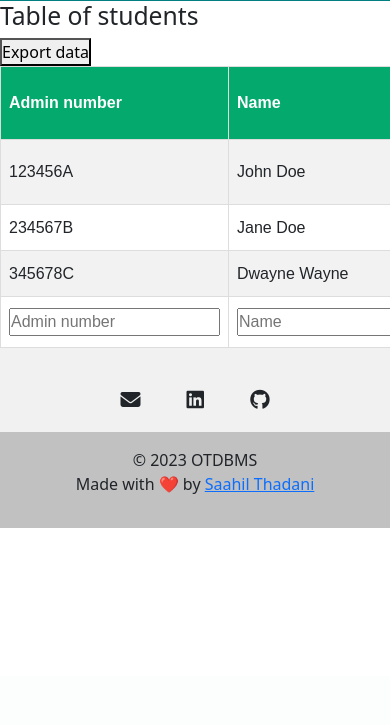
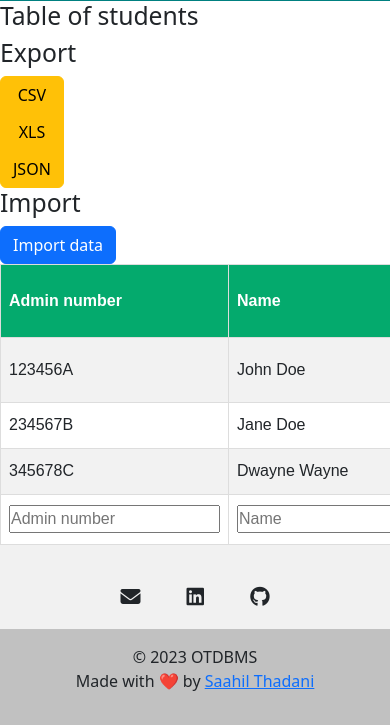
Before and after one commit to SALTx/OTDBMS-Backend, a PHP site: page /students.php in a window 390 px wide; the page is wider, and only the part inside the window is pictured. Shown: the part 168-893 px from the top of that part. Before the commit the page ends 696 px from the top of that part, so only its background shows below. Run offline with PHP 8.4, Linux system fonts and the light colour scheme; a user stored in the database is signed in; data comes from the database, SQL or seed files in the repository; some libraries are stand-ins or nearby versions.

Commit message:
Added export to XLS

```diff
--- /dev/null
+++ b/js/exportfiles.js
@@ -0,0 +1,52 @@
+function exportTableToCSV(filename) {
+    var csv = [];
+    var rows = document.querySelectorAll('table tr');
+    for (var i = 0; i < rows.length - 1; i++) {
+        var row = [];
+        var cols = rows[i].querySelectorAll('td, th');
+        for (var j = 0; j < cols.length; j++) row.push(cols[j].innerText);
+        csv.push(row.join(','));
+    }
+    downloadCSV(csv.join('\n'), filename);
+}
+
+function downloadCSV(csv, filename) {
+    var csvFile;
+    var downloadLink;
+    csvFile = new Blob([csv], {
+        type: 'text/csv'
+    });
+    downloadLink = document.createElement('a');
+    downloadLink.download = filename;
+    downloadLink.href = window.URL.createObjectURL(csvFile);
+    downloadLink.style.display = 'none';
+    document.body.appendChild(downloadLink);
+    downloadLink.click();
+}
+
+
+function exportTableToXLS(filename) {
+    var location = 'data:application/vnd.ms-excel;base64,';
+    var excelTemplate = '<html> ' +
+        '<head> ' +
+        '<meta http-equiv="content-type" content="text/plain; charset=UTF-8"/> ' +
+        '</head> ' +
+        '<body> ' +
+        document.getElementById("table-conatainer").innerHTML +
+        '</body> ' +
+        '</html>'
+    var link = document.createElement("a");
+    link.href = location + window.btoa(excelTemplate);
+    link.download = filename;
+    link.click();
+}
+
+
+$(document).ready(function() {
+    $('#exportToCSV').click(function() {
+        exportTableToCSV('students.csv');
+    });
+    $('#exportToXLS').click(function() {
+        exportTableToXLS('students.xls');
+    });
+});
--- a/students.php
+++ b/students.php
@@ -9,6 +9,7 @@
     include "partials/imports.php";
     include "partials/helpers.php";
     ?>
+    <script defer src="js/exportfiles.js"></script>
     <title>Students | OTDBMS</title>
 </head>
 
@@ -33,37 +34,27 @@
 
     <section>
         <h2>Table of students</h2>
-        <button id='exportButton'>Export data</button>
-        <?php
-        echo "<script>";
-        echo "function exportTableToCSV(filename) {";
-        echo "var csv = [];";
-        echo "var rows = document.querySelectorAll('table tr');";
-        echo "for (var i = 0; i < rows.length-1; i++) {";
-        echo "var row = [], cols = rows[i].querySelectorAll('td, th');";
-        echo "for (var j = 0; j < cols.length; j++)";
-        echo "row.push(cols[j].innerText);";
-        echo "csv.push(row.join(','));";
-        echo "}";
-        echo "downloadCSV(csv.join('\\n'), filename);";
-        echo "}";
-        echo "function downloadCSV(csv, filename) {";
-        echo "var csvFile;";
-        echo "var downloadLink;";
-        echo "csvFile = new Blob([csv], { type: 'text/csv' });";
-        echo "downloadLink = document.createElement('a');";
-        echo "downloadLink.download = filename;";
-        echo "downloadLink.href = window.URL.createObjectURL(csvFile);";
-        echo "downloadLink.style.display = 'none';";
-        echo "document.body.appendChild(downloadLink);";
-        echo "downloadLink.click();";
-        echo "}";
-        echo "document.getElementById('exportButton').addEventListener('click', function () {";
-        echo "exportTableToCSV('students.csv');";
-        echo "});";
-        echo "</script>";
-        ?>
-        <table>
+        <div id="actionButtons">
+            <div class="row">
+                <div class="col-md-6">
+                    <h2>Export</h2>
+                    <div class="btn-group-vertical" role="group" aria-label="Export buttons">
+                        <button type="button" id="exportToCSV" class="btn btn-warning">CSV</button>
+                        <button type="button" id="exportToXLS" class="btn btn-warning">XLS</button>
+                        <button type="button" id="exportToJSON" class="btn btn-warning">JSON</button>
+                    </div>
+                </div>
+                <div class="col-md-6">
+                    <h2>Import</h2>
+                    <div class="btn-group-vertical" role="group" aria-label="Import buttons">
+                        <button type="button" id="importButton" class="btn btn-primary">Import data</button>
+                    </div>
+                </div>
+            </div>
+        </div>
+
+        <div id="table-conatainer">
+            <table id="students">
                 <tr>
                     <th>Admin number</th>
                     <th>Name</th>
@@ -135,6 +126,8 @@
                 }
                 ?>
             </table>
+        </div>
+
         <!-- error messages if any -->
         <?php
         if (isset($_GET['error'])) {
```
Lines whose indentation alone changed are shown as unchanged.
